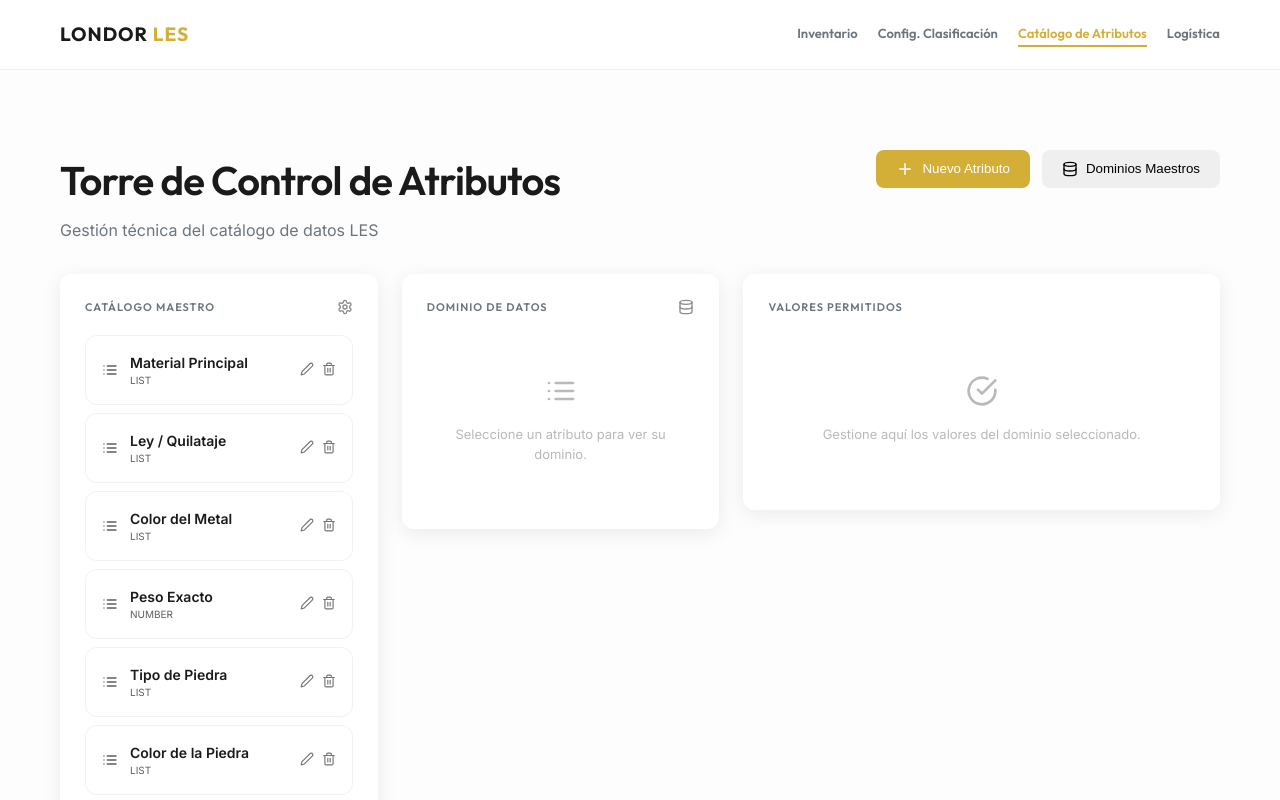
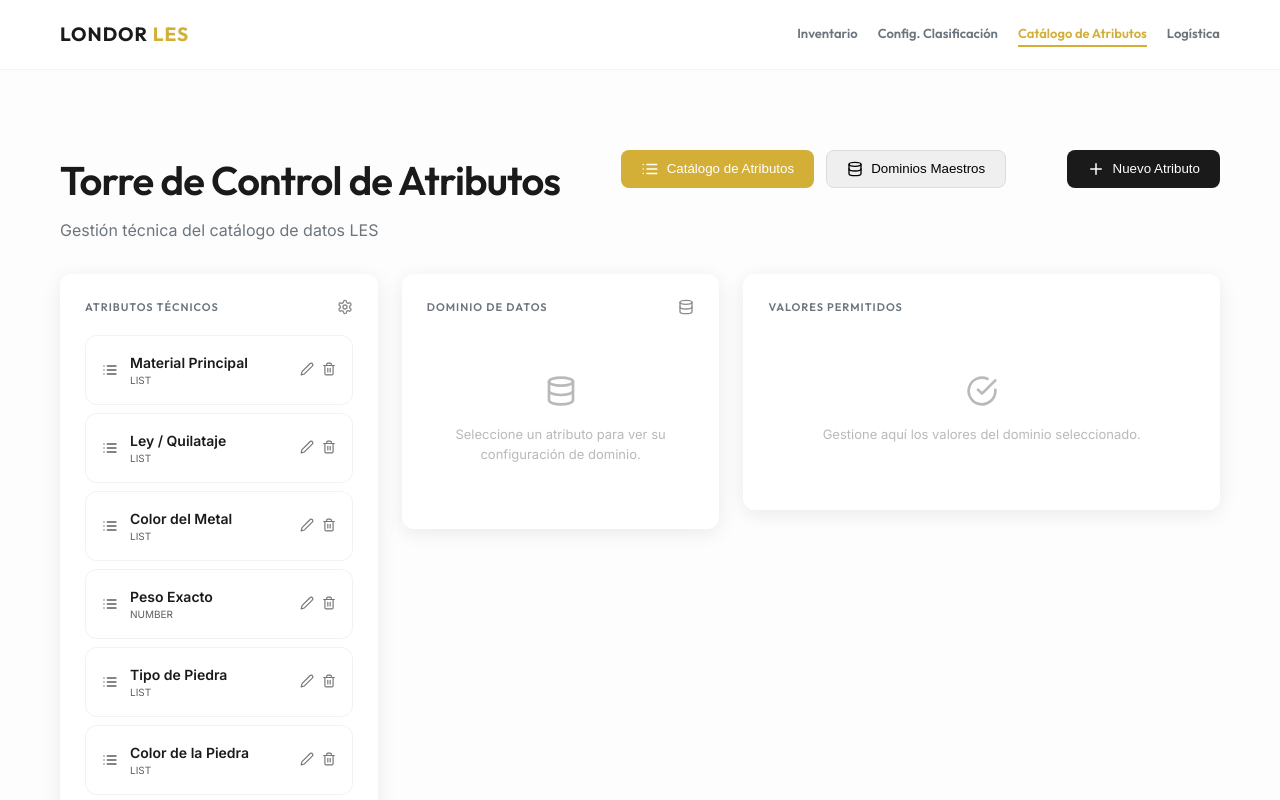
Before and after one commit to rscavini/LES_Londor_Enterprise_System, a React (Vite) app: page / in a window 1280 px wide. Both pictures are taken after a click on the button "Catálogo de Atributos". Shown: the top 800 px of the page. Built offline with nearby package versions, Linux system fonts and the light colour scheme.

Commit message:
feat: Add ClassificationControlTower component for managing product classifications, along with the application's main HTML entry point and compiled JavaScript assets.

```diff
--- a/src/components/ClassificationControlTower.tsx
+++ b/src/components/ClassificationControlTower.tsx
@@ -757,7 +757,7 @@ const ClassificationControlTower: React.FC = () => {
                     <div style={{ maxWidth: '1200px', margin: '0 auto' }}>
                         <div style={{ display: 'flex', justifyContent: 'space-between', alignItems: 'center', marginBottom: '32px' }}>
                             <h2 style={{ margin: 0 }}>Gestión Maestra de Dominios y Atributos</h2>
-                            <button className="btn" onClick={() => setIsDomainManagerModalOpen(false)}>Volver a Torre de Control</button>
+                            <button className="btn" onClick={() => { setIsDomainManagerModalOpen(false); loadBaseData(); }}>Volver a Torre de Control</button>
                         </div>
                         <DomainAttributeManager />
                     </div>
--- a/src/components/DomainAttributeManager.tsx
+++ b/src/components/DomainAttributeManager.tsx
@@ -8,9 +8,10 @@ const DomainAttributeManager: React.FC = () => {
     const [selectedAttrId, setSelectedAttrId] = useState<string | null>(null);
     const [selectedDomainId, setSelectedDomainId] = useState<string | null>(null);
     const [isModalOpen, setIsModalOpen] = useState(false);
-    const [modalType, setModalType] = useState<'attr_edit' | 'attr_new' | 'val_new' | 'val_edit' | null>(null);
+    const [modalType, setModalType] = useState<'attr_edit' | 'attr_new' | 'val_new' | 'val_edit' | 'dom_new' | null>(null);
     const [editingAttribute, setEditingAttribute] = useState<Attribute | null>(null);
     const [editingValue, setEditingValue] = useState<DomainValue | null>(null);
+    const [viewMode, setViewMode] = useState<'attributes' | 'domains'>('attributes');
 
     // Form states
     const [formData, setFormData] = useState({
@@ -58,9 +59,10 @@ const DomainAttributeManager: React.FC = () => {
         }
     }, [selectedDomainId]);
 
-    const handleOpenModal = (type: 'attr_edit' | 'attr_new' | 'val_new' | 'val_edit', data?: any) => {
+    const handleOpenModal = (type: 'attr_edit' | 'attr_new' | 'val_new' | 'val_edit' | 'dom_new', data?: any) => {
         setModalType(type);
         if (type === 'attr_edit' && data) {
+            // ... existing
             setEditingAttribute(data);
             setFormData({
                 ...formData,
@@ -68,6 +70,14 @@ const DomainAttributeManager: React.FC = () => {
                 description: data.description || '',
                 dataType: data.dataType,
                 domainId: data.domainId || ''
+            });
+        } else if (type === 'dom_new') {
+            setFormData({
+                ...formData,
+                name: '',
+                description: 'CLOSED', // Usaremos description temporalmente para el tipo de dominio en dom_new
+                dataType: 'TEXT',
+                domainId: ''
             });
         } else if (type === 'val_edit' && data) {
             setEditingValue(data);
@@ -298,13 +308,30 @@ const DomainAttributeManager: React.FC = () => {
                     <p style={{ color: 'var(--text-muted)' }}>Gestión técnica del catálogo de datos LES</p>
                 </div>
                 <div style={{ display: 'flex', gap: '12px' }}>
-                    <button className="btn btn-accent" onClick={() => handleOpenModal('attr_new')}>
-                        <Plus size={18} /> Nuevo Atributo
+                    <button
+                        className={`btn ${viewMode === 'attributes' ? 'btn-accent' : ''}`}
+                        onClick={() => setViewMode('attributes')}
+                        style={{ border: viewMode === 'attributes' ? 'none' : '1px solid #ddd' }}
+                    >
+                        <List size={18} /> Catálogo de Atributos
                     </button>
-                    <button className="btn" style={{ borderColor: 'rgba(0,0,0,0.1)' }}>
+                    <button
+                        className={`btn ${viewMode === 'domains' ? 'btn-accent' : ''}`}
+                        onClick={() => setViewMode('domains')}
+                        style={{ border: viewMode === 'domains' ? 'none' : '1px solid #ddd' }}
+                    >
                         <Database size={16} /> Dominios Maestros
                     </button>
                 </div>
+                {viewMode === 'attributes' ? (
+                    <button className="btn btn-primary" onClick={() => handleOpenModal('attr_new')}>
+                        <Plus size={18} /> Nuevo Atributo
+                    </button>
+                ) : (
+                    <button className="btn btn-primary" onClick={() => handleOpenModal('dom_new')}>
+                        <Plus size={18} /> Nuevo Dominio
+                    </button>
+                )}
             </div>
 
             <div style={{
@@ -313,14 +340,17 @@ const DomainAttributeManager: React.FC = () => {
                 gap: '24px',
                 alignItems: 'start'
             }}>
-                {/* Columna 1: Atributostécnicos */}
+                {/* Columna 1: Atributos o Dominios */}
                 <div className="glass-card" style={{ padding: '24px' }}>
                     <div style={{ display: 'flex', justifyContent: 'space-between', alignItems: 'center', marginBottom: '20px' }}>
-                        <h4 style={{ margin: 0, textTransform: 'uppercase', fontSize: '11px', letterSpacing: '1px', color: 'var(--text-muted)' }}>Catálogo Maestro</h4>
+                        <h4 style={{ margin: 0, textTransform: 'uppercase', fontSize: '11px', letterSpacing: '1px', color: 'var(--text-muted)' }}>
+                            {viewMode === 'attributes' ? 'Atributos Técnicos' : 'Dominios de Datos'}
+                        </h4>
                         <Settings size={16} color="var(--primary)" opacity={0.5} />
                     </div>
                     <div style={{ display: 'flex', flexDirection: 'column', gap: '8px' }}>
-                        {attributes.map(attr => (
+                        {viewMode === 'attributes' ? (
+                            attributes.map(attr => (
                                 <div
                                     key={attr.id}
                                     className={`selection-card ${selectedAttrId === attr.id ? 'active' : ''}`}
@@ -363,7 +393,37 @@ const DomainAttributeManager: React.FC = () => {
                                         </button>
                                     </div>
                                 </div>
-                        ))}
+                            ))
+                        ) : (
+                            domains.map(dom => (
+                                <div
+                                    key={dom.id}
+                                    className={`selection-card ${selectedDomainId === dom.id ? 'active' : ''}`}
+                                    onClick={() => setSelectedDomainId(dom.id)}
+                                    style={{
+                                        padding: '16px',
+                                        borderRadius: '12px',
+                                        backgroundColor: selectedDomainId === dom.id ? 'var(--primary)' : 'white',
+                                        color: selectedDomainId === dom.id ? 'white' : 'var(--text-main)',
+                                        cursor: 'pointer',
+                                        transition: 'all 0.2s',
+                                        display: 'flex',
+                                        justifyContent: 'space-between',
+                                        alignItems: 'center',
+                                        border: '1px solid rgba(0,0,0,0.05)',
+                                        boxShadow: selectedDomainId === dom.id ? '0 8px 16px rgba(52, 152, 219, 0.2)' : 'none'
+                                    }}
+                                >
+                                    <div style={{ display: 'flex', alignItems: 'center', gap: '12px' }}>
+                                        <Database size={16} opacity={0.7} />
+                                        <div>
+                                            <div style={{ fontWeight: 600, fontSize: '14px' }}>{dom.name}</div>
+                                            <div style={{ fontSize: '10px', opacity: 0.7 }}>DOMINIO</div>
+                                        </div>
+                                    </div>
+                                </div>
+                            ))
+                        )}
                     </div>
                 </div>
 
@@ -373,9 +433,9 @@ const DomainAttributeManager: React.FC = () => {
                         <h4 style={{ margin: 0, textTransform: 'uppercase', fontSize: '11px', letterSpacing: '1px', color: 'var(--text-muted)' }}>Dominio de Datos</h4>
                         <Database size={16} color="var(--primary)" opacity={0.5} />
                     </div>
-                    {selectedAttrId ? (
+                    {selectedAttrId || (viewMode === 'domains' && selectedDomainId) ? (
                         <div>
-                            {attributes.find(a => a.id === selectedAttrId)?.dataType === 'LIST' ? (
+                            {viewMode === 'attributes' && attributes.find(a => a.id === selectedAttrId)?.dataType === 'LIST' || viewMode === 'domains' ? (
                                 <div style={{
                                     padding: '20px',
                                     borderRadius: '16px',
@@ -393,7 +453,7 @@ const DomainAttributeManager: React.FC = () => {
                                         <Database size={24} />
                                     </div>
                                     <h3 style={{ fontSize: '16px', marginBottom: '4px' }}>
-                                        {domains.find(d => d.id === selectedDomainId)?.name || 'Cargando...'}
+                                        {domains.find(d => d.id === selectedDomainId)?.name || 'Sin Dominio'}
                                     </h3>
                                     <p style={{ fontSize: '12px', color: 'var(--text-muted)', marginBottom: '16px' }}>
                                         {domains.find(d => d.id === selectedDomainId)?.code}
@@ -409,6 +469,33 @@ const DomainAttributeManager: React.FC = () => {
                                     }}>
                                         {domains.find(d => d.id === selectedDomainId)?.type}
                                     </div>
+
+                                    {viewMode === 'domains' && (
+                                        <div style={{ marginTop: '24px', textAlign: 'left' }}>
+                                            <div style={{ borderTop: '1px solid #eee', margin: '16px 0' }} />
+                                            <h5 style={{ fontSize: '10px', color: 'var(--text-muted)', marginBottom: '12px', letterSpacing: '0.5px' }}>USO EN CATÁLOGO GLOBAL</h5>
+                                            <div style={{ display: 'flex', flexDirection: 'column', gap: '6px' }}>
+                                                {attributes.filter(a => a.domainId === selectedDomainId).map(a => (
+                                                    <div key={a.id} style={{
+                                                        fontSize: '11px',
+                                                        padding: '6px 10px',
+                                                        borderRadius: '6px',
+                                                        backgroundColor: '#f8f9fa',
+                                                        border: '1px solid #f1f1f1',
+                                                        display: 'flex',
+                                                        alignItems: 'center',
+                                                        gap: '8px'
+                                                    }}>
+                                                        <Settings size={12} opacity={0.5} />
+                                                        {a.name}
+                                                    </div>
+                                                ))}
+                                                {attributes.filter(a => a.domainId === selectedDomainId).length === 0 && (
+                                                    <p style={{ fontSize: '11px', color: '#ccc', fontStyle: 'italic', margin: 0 }}>Sin atributos vinculados.</p>
+                                                )}
+                                            </div>
+                                        </div>
+                                    )}
                                 </div>
                             ) : (
                                 <div style={{ textAlign: 'center', padding: '40px 20px', opacity: 0.5 }}>
@@ -420,8 +507,12 @@ const DomainAttributeManager: React.FC = () => {
                         </div>
                     ) : (
                         <div style={{ textAlign: 'center', padding: '40px 20px', opacity: 0.3 }}>
-                            <List size={32} style={{ margin: '0 auto 12px' }} />
-                            <p style={{ fontSize: '13px' }}>Seleccione un atributo para ver su dominio.</p>
+                            <Database size={32} style={{ margin: '0 auto 12px' }} />
+                            <p style={{ fontSize: '13px' }}>
+                                {viewMode === 'attributes'
+                                    ? 'Seleccione un atributo para ver su configuración de dominio.'
+                                    : 'Seleccione un dominio para gestionar sus valores maestros.'}
+                            </p>
                         </div>
                     )}
                 </div>
--- a/src/services/DomainService.ts
+++ b/src/services/DomainService.ts
@@ -49,6 +49,17 @@ let domainValues: DomainValue[] = [
 export const DomainService = {
     getDomains: (): Domain[] => domains.filter(d => d.isActive),
 
+    createDomain: (data: Omit<Domain, 'id' | 'createdAt' | 'isActive'>): Domain => {
+        const newDomain: Domain = {
+            ...data,
+            id: `dom_${Date.now()}`,
+            isActive: true,
+            createdAt: new Date()
+        };
+        domains.push(newDomain);
+        return newDomain;
+    },
+
     getValuesByDomain: (domainId: string): DomainValue[] => {
         return domainValues.filter(v => v.domainId === domainId && v.isActive)
             .sort((a, b) => a.sortOrder - b.sortOrder);
```
Also changed, not shown: 3 other files (tests, documents, lock files or other folders). Lines whose indentation alone changed are shown as unchanged.
